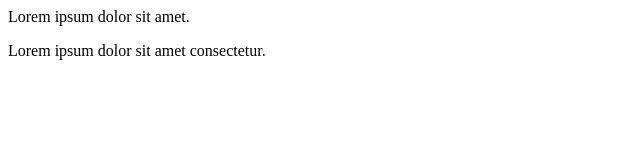
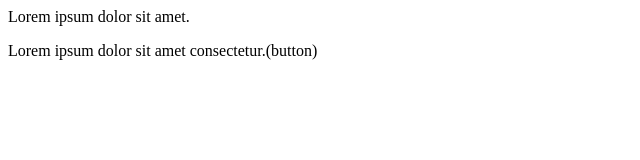
Before and after one commit to ronatkumar6084/Localrepo, a plain HTML site: page index.html in a window 1280 px wide. Shown: the full height of the page, 0-640 px from the left. Drawn offline with Linux system fonts and the light colour scheme.

```diff
--- a/index.html
+++ b/index.html
@@ -1,2 +1,2 @@
 <p>Lorem ipsum dolor sit amet.</p>
-<p>Lorem ipsum dolor sit amet consectetur.</p>
+<p>Lorem ipsum dolor sit amet consectetur.(button)</p>
```
